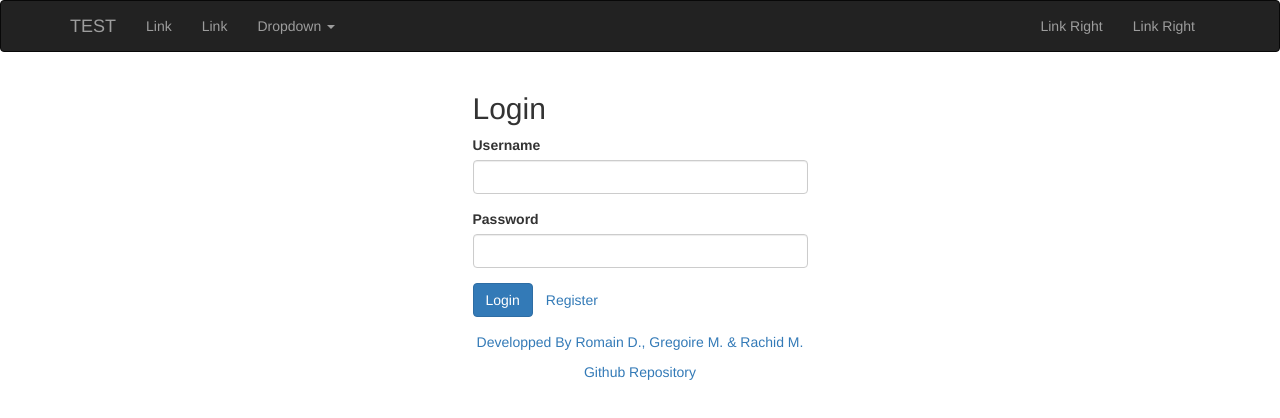
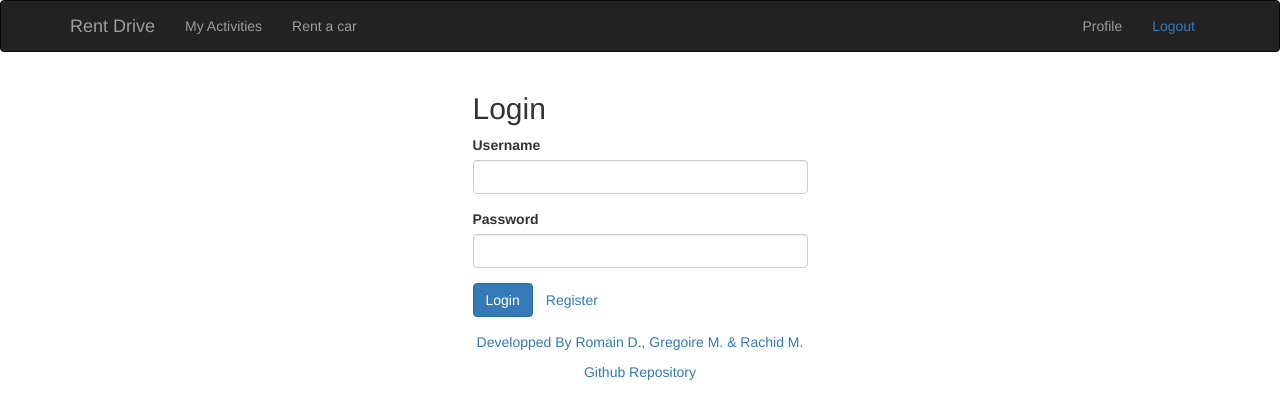
Before and after one commit to ProDiG31/AppLocation_Client, a React app: page /login in a window 1280 px wide. Shown: the top 418 px of the page. Built offline with nearby package versions, Linux system fonts and the light colour scheme.

Commit message:
Logout on navbar

```diff
--- a/src/Components/Navbar/NavBar.js
+++ b/src/Components/Navbar/NavBar.js
@@ -1,5 +1,6 @@
 import React from 'react';
 import { Button, Navbar, Nav, NavItem, NavDropdown, MenuItem } from 'react-bootstrap';
+import { Link } from 'react-router-dom';
 
 class NavBarComponent extends React.Component {
 
@@ -15,32 +16,32 @@
         <Navbar inverse collapseOnSelect>
             <Navbar.Header>
                 <Navbar.Brand>
-                <a href="#brand">TEST</a>
+                <a>Rent Drive</a>
                 </Navbar.Brand>
                 <Navbar.Toggle />
             </Navbar.Header>
             <Navbar.Collapse>
                 <Nav>
                     <NavItem eventKey={1} href="#">
-                    Link
+                        My Activities
                     </NavItem>
                     <NavItem eventKey={2} href="#">
-                    Link
+                        Rent a car
                     </NavItem>
-                <NavDropdown eventKey={3} title="Dropdown" id="basic-nav-dropdown">
+                    {/* <NavDropdown eventKey={3} title="Dropdown" id="basic-nav-dropdown">
                         <MenuItem eventKey={3.1}>Action</MenuItem>
                         <MenuItem eventKey={3.2}>Another action</MenuItem>
                         <MenuItem eventKey={3.3}>Something else here</MenuItem>
                         <MenuItem divider />
                         <MenuItem eventKey={3.3}>Separated link</MenuItem>
-                </NavDropdown>
+                    </NavDropdown> */}
                 </Nav>
                 <Nav pullRight>
                     <NavItem eventKey={1} href="#">
-                    Link Right
+                        Profile
                     </NavItem>
                     <NavItem eventKey={2} href="#">
-                    Link Right
+                        <Link to="/login">Logout </Link>
                     </NavItem>
                 </Nav>
             </Navbar.Collapse>
```
Also changed, not shown: src/App/App.js (+4 -3 lines). Lines whose indentation alone changed are shown as unchanged.
